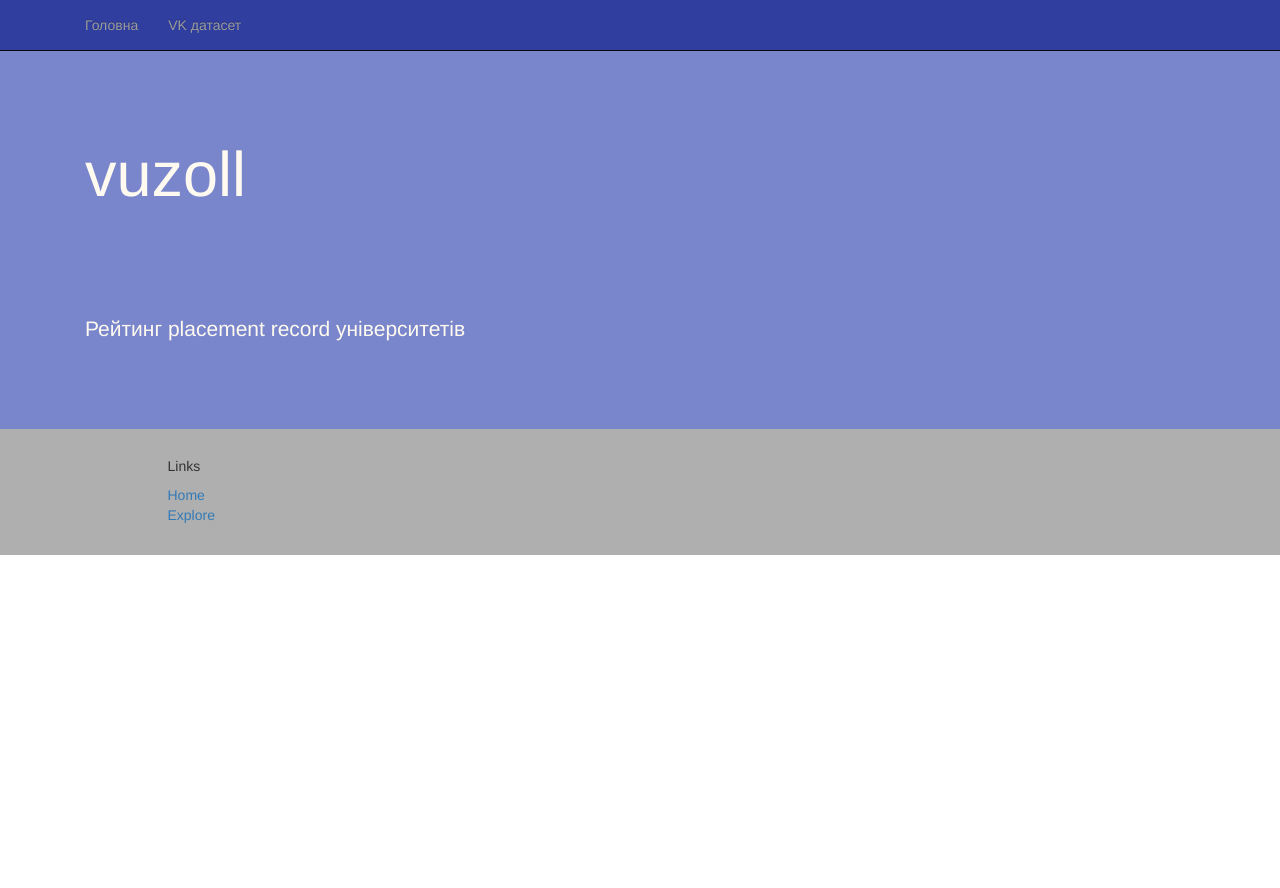
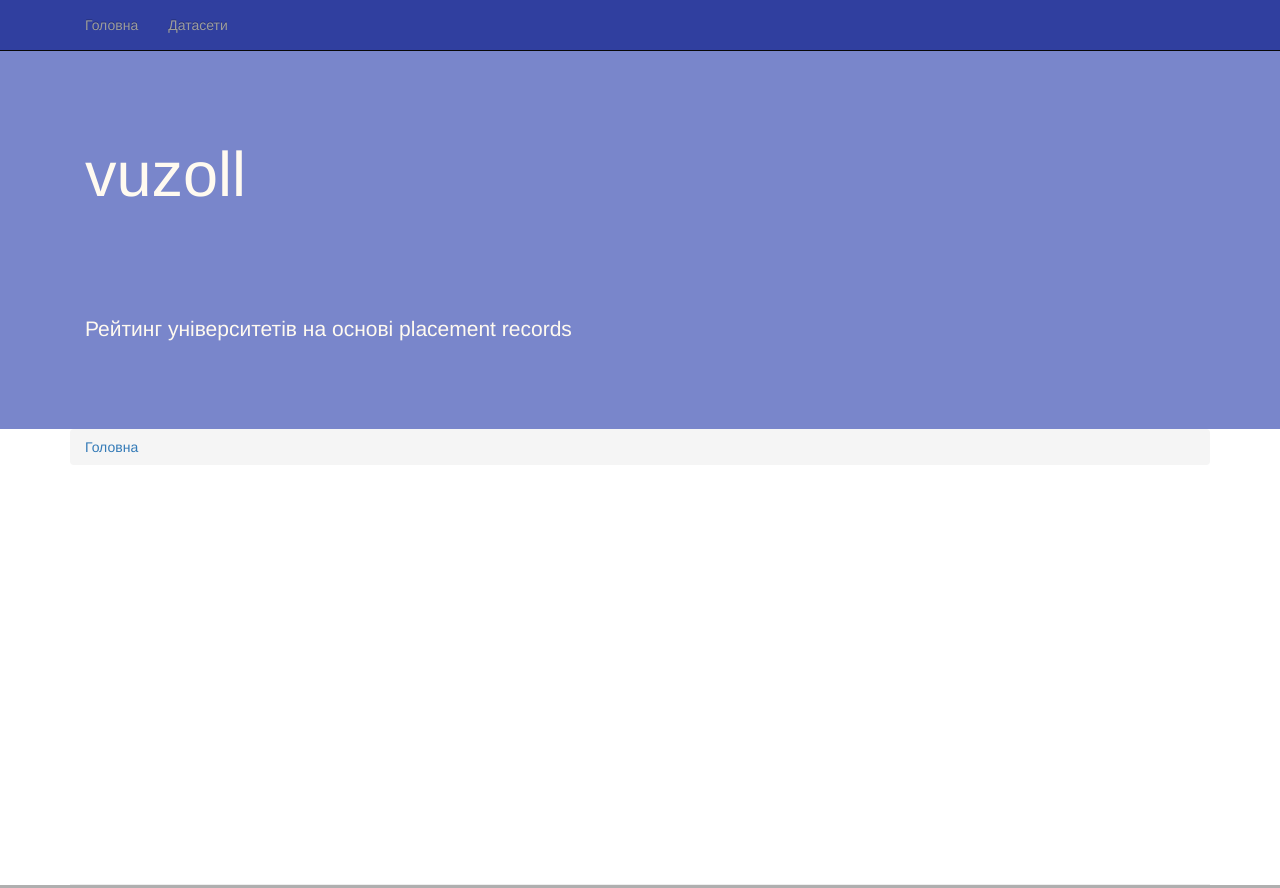
Before and after one commit to vuzoll/vuzoll-webui, a website: page app/index.html in a window 1280 px wide. Shown: the top 888 px of the page. Before the commit the page ends 800 px from the top, so only its background shows below. Drawn offline with nearby package versions, Linux system fonts and the light colour scheme; some packages are replaced by stand-ins of ours.

Commit message:
#7. add simple home page

```diff
--- a/app/scripts/controllers.js
+++ b/app/scripts/controllers.js
@@ -1,9 +1,6 @@
 'use strict';
 
 angular .module('vuzollWebuiApp')
-
-        .controller('IndexController', ['$scope', function($scope) {
-        }])
 
         .controller('ExploreController', ['$scope', 'exploreFactory', function($scope, exploreFactory) {
             $scope.showReport = false;
--- a/app/views/header.html
+++ b/app/views/header.html
@@ -14,7 +14,7 @@
                     <a ui-sref="app">Головна</a>
                 </li>
                 <li>
-                    <a ui-sref="app.explore">VK датасет</a>
+                    <a ui-sref="app.explore">Датасети</a>
                 </li>
             </ul>
         </div>
@@ -28,13 +28,14 @@
             <div class="col-xs-12 col-sm-8">
                 <h1>vuzoll</h1>
                 <p style="padding:40px;"></p>
-                <p>Рейтинг placement record університетів</p>
+                <p>Рейтинг університетів на основі placement records</p>
             </div>
             <div class="col-xs-12 col-sm-2">
-            <p style="padding:20px;"></p>
+              <p style="padding:20px;"></p>
             </div>
             <div class="col-xs-12 col-sm-2">
             </div>
         </div>
     </div>
+
 </header>
--- a/app/views/home.html
+++ b/app/views/home.html
@@ -1,2 +1,19 @@
-<div class="container" ng-controller="IndexController">
+<div class="container">
+  <div class="row">
+    <div class="col-xs-12">
+      <ul class="breadcrumb">
+        <li class="active"><a href="index.html">Головна</a></li>
+      </ul>
+    </div>
+  </div>
+
+  <div class="row row-content">
+    <div class="col-xs-12 col-sm-9" ng-if="showReport">
+      <h2><a ui-sref="app.explore">Датасети</a></h2>
+    </div>
+
+    <div class="col-xs-12 col-sm-3">
+      <p style="padding:20px;"></p>
+    </div>
+  </div>
 </div>
```
